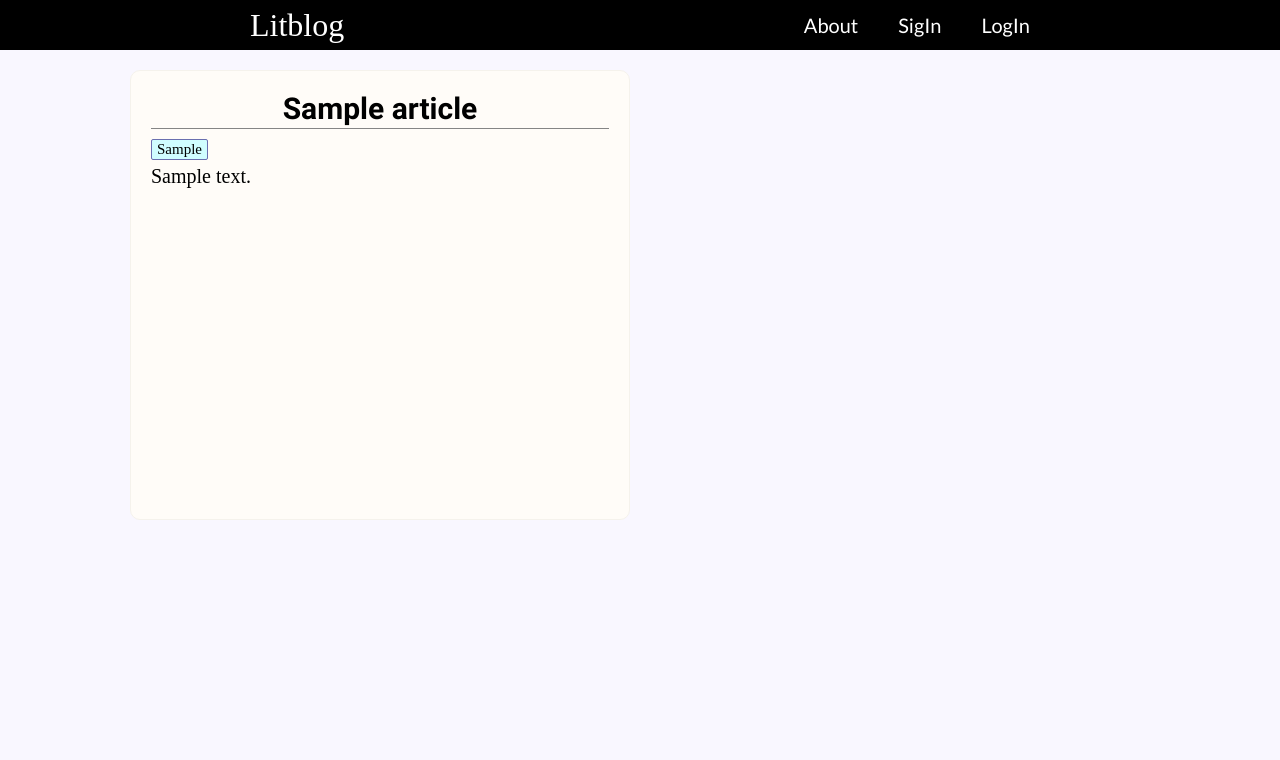
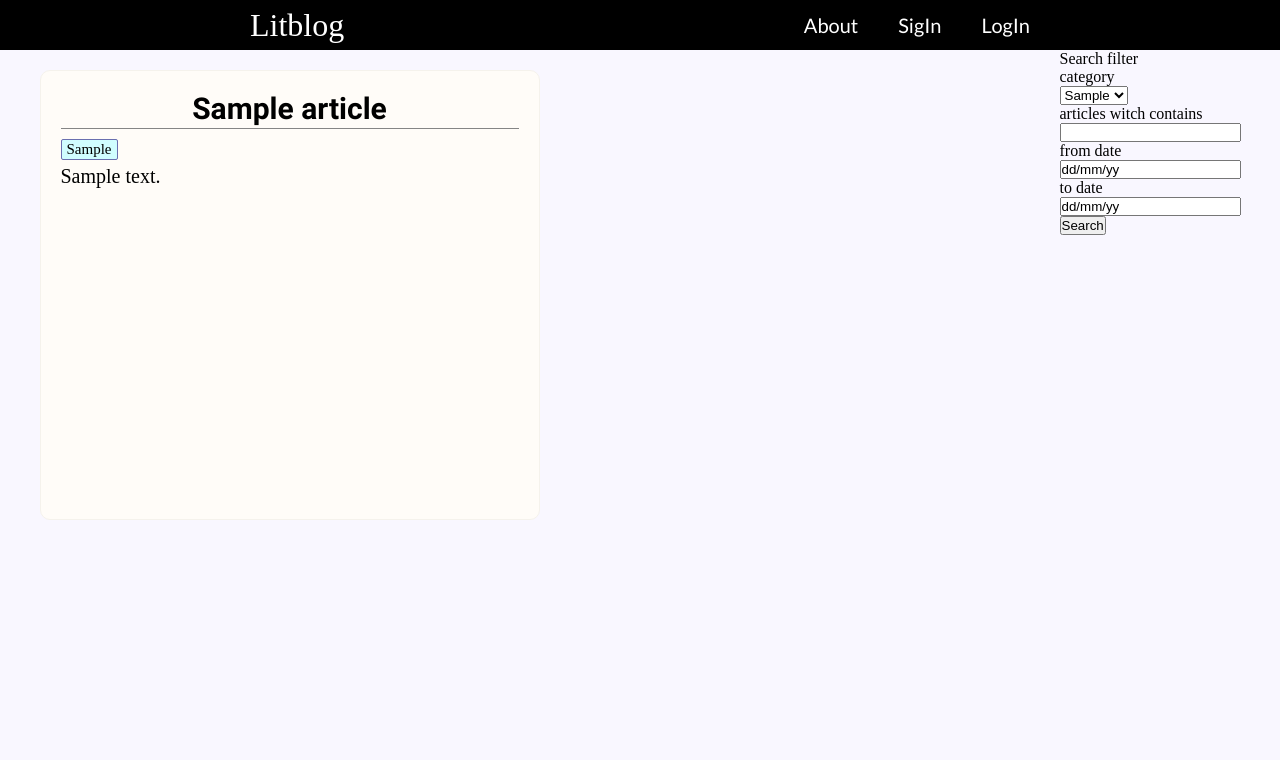
Before and after one commit to Azat482/django_blog, a Django app: page / in a window 1280 px wide. Shown: the top 760 px of the page. Run offline with Django 3.2, Linux system fonts and the light colour scheme; tables that the repository leaves empty hold one stand-in row (values such as "Sample post"); some web fonts are replaced.

Commit message:
add plain filter of articles in main page

```diff
--- a/janweb_blog/janweb_blog/settings.py
+++ b/janweb_blog/janweb_blog/settings.py
@@ -39,6 +39,7 @@ INSTALLED_APPS = [
     'django.contrib.sessions',
     'django.contrib.messages',
     'django.contrib.staticfiles',
+    'django.contrib.postgres',
     'rest_framework',
     'corsheaders',
     'main_web',
--- a/janweb_blog/main_web/forms.py
+++ b/janweb_blog/main_web/forms.py
@@ -1,7 +1,10 @@
 from django import forms
+from django.contrib.auth import validators
 from django.forms import widgets
 from django.forms.fields import CharField, ChoiceField
 from .models import Category
+from .logic.ArticleManager import GetCat
+from django.core.validators import RegexValidator
 
 class User_reg_form(forms.Form):
     login = forms.CharField(label='Your login')
@@ -20,13 +23,6 @@ class UserPostArticleForm(forms.Form):
         super().__init__(*args, **kwargs)
 
     #ГЕНИЙ МЫСЛИ
-    def GetCat():
-        CatList= Category.objects.all()
-        result = []
-        for row in CatList:
-            result.append( (row.cat, row.cat) )
-        return result
-
     name = forms.CharField(
         min_length=1,
         max_length=255,
@@ -36,7 +32,7 @@ class UserPostArticleForm(forms.Form):
 
     category = forms.ChoiceField(
         choices = GetCat,
-        widget= forms.Select(attrs={'id': 'select_cat'})
+        widget= forms.Select(attrs={'class': 'select_cat'})
         )
 
     short_description = forms.CharField(
@@ -53,3 +49,34 @@ class UserPostArticleForm(forms.Form):
         max_length=10000,
         label='Full text of article'
         )
+
+class FilterPostsForm(forms.Form):
+    DATA_FORMAT_VALIDATOR = RegexValidator(r'^\\d{2}\\.\\d{2}\\.\\d{4}$', 'wrong format of data')
+    cat_filter = forms.ChoiceField(
+        label='category',
+        choices=GetCat,
+        widget=forms.Select(attrs={'class': 'select_cat'}),
+        required=False
+    )
+
+    str_filter = forms.CharField(
+        label='articles witch contains',
+        min_length=1,
+        max_length=100,
+        widget = forms.TextInput(attrs={'class': 'search_field'}),
+        required=False,
+    )
+
+    data_from = forms.CharField(
+        initial='dd/mm/yy',
+        required=False,
+        label='from date',
+        validators=[DATA_FORMAT_VALIDATOR],
+        )
+
+    data_to   = forms.CharField(
+        initial='dd/mm/yy',
+        required=False,
+        label='to date',
+        validators=[DATA_FORMAT_VALIDATOR],
+        )
--- a/janweb_blog/main_web/logic/ArticleManager.py
+++ b/janweb_blog/main_web/logic/ArticleManager.py
@@ -1,7 +1,15 @@
+from django import forms
 from django.contrib import auth
 from django.contrib.auth.models import User
+from django.contrib.postgres import search
+from django.db.models import query_utils
+from django.db.models.query import QuerySet
 from django.http import request
+from django.utils.datetime_safe import date
 from ..models import Article, Category
+from django.contrib.postgres.search import SearchVector
+import datetime
+from itertools import chain
 
 class BaseArticleBox:
     def __init__(self, Art):
@@ -33,6 +41,8 @@ def AddPost(req, data):
         article.name = name
         article.short_description = short_text
         article.text = full_text
+        article.data_post = datetime.date.today()
+        article.time_post = datetime.datetime.now().time()
         article.save()
         article.cat.add(Category.objects.get(cat = category))
     except Exception as e:
@@ -40,12 +50,43 @@ def AddPost(req, data):
     else:
         return True
 
-def GetArtcles(filters = None):
-    toSendData = []
-    for item in Article.objects.all():
-        toSendData.append(BaseArticleBox(item))
+def GetArtcles(filters = {}):
+    print('FILTERS:', filters)
+    articles = None
+
+    if filters['str'] or filters['cat'] or filters['date'] or filters['time']:
+        filter_list = []
+
+        if filters['cat']:
+            qs_cat_filter      = Article.objects.filter(cat__cat = filters['cat'])
+            filter_list.append(qs_cat_filter)
+
+        if filters['str']:
+            print('IS NOT NONE STR!!!!!')
+            qs_name_filter     = Article.objects.filter(name__search = filters['str'])
+            qs_srt_desc_filter = Article.objects.filter(short_description__search = filters['str'])
+            qs_text_filter     = Article.objects.filter(text__search = filters['str'])
+            buff = QuerySet.union(qs_name_filter, qs_srt_desc_filter, qs_text_filter)
+            filter_list.append(buff)
+
+        if filters['date']:
+            pass
+
+        if filters['time']:
+            pass
+
+        articles = QuerySet.intersection(*filter_list)
+    else:
+        articles = Article.objects.all()
+
+    toSendData = [BaseArticleBox(item) for item in articles]
     return toSendData
 
 def GetFullPost(PostId):
     post = Article.objects.get(pk = PostId)
     return FullArticleBox(post)
+
+def GetCat():
+        CatList= Category.objects.all()
+        result = [(row.cat, row.cat) for row in CatList]
+        return result
--- a/janweb_blog/main_web/models.py
+++ b/janweb_blog/main_web/models.py
@@ -13,3 +13,5 @@ class Article(models.Model):
     cat = models.ManyToManyField(Category)
     short_description = models.CharField(max_length=500, default='')
     text = models.TextField(max_length=10000)
+    data_post = models.DateField(null=True, auto_now= False, auto_now_add=False)
+    time_post = models.TimeField(null=True, auto_now_add=False, auto_now=False)
--- a/janweb_blog/main_web/views.py
+++ b/janweb_blog/main_web/views.py
@@ -2,7 +2,7 @@ from django.http.response import Http404
 from .models import Article
 from django import forms
 from django.forms.fields import ChoiceField
-from .forms import User_reg_form, User_auth_form, UserPostArticleForm
+from .forms import User_reg_form, User_auth_form, UserPostArticleForm, FilterPostsForm
 
 from django.contrib import auth
 from django.contrib.auth import login
@@ -15,8 +15,17 @@ from .logic.ArticleManager import AddPost, GetArtcles, GetFullPost
 
 # Create your views here.
 def index(request):
-    data = dict()
-    data['articles'] = GetArtcles()
+    data = dict(
+        articles = GetArtcles(
+            filters = dict(
+                str  = request.GET.get('str_filter', False),
+                cat  = request.GET.get('cat_filter', False),
+                date = request.GET.get('data_filter', False),
+                time = request.GET.get('time_filter', False),
+            )
+        ),
+        FilterForm = FilterPostsForm(),
+    )
     if not request.user.is_authenticated:
         return render(request, 'index.html', context=data)
     else:
--- a/janweb_blog/static/css/articles_container.css
+++ b/janweb_blog/static/css/articles_container.css
@@ -9,9 +9,7 @@
     margin-top: 20px;
 }
 
-#pult{
-    width: 100%;
-}
+
 
 .box_post{
     background-color: rgb(255, 252, 248);
--- a/janweb_blog/templates/index.html
+++ b/janweb_blog/templates/index.html
@@ -9,6 +9,7 @@
     <link rel="stylesheet" href="{%static 'css/index.css'%}">
     <link rel="stylesheet" href="{%static 'css/fonts.css'%}">
     <link rel="stylesheet" href="{%static 'css/articles_container.css'%}">
+    <link rel="stylesheet" href="{%static 'css/article_filter.css'%}">
 </header>
 <body>
     <div class = 'Header'>
@@ -58,7 +59,19 @@
             {%endfor%}
         </div>
         <div id = 'pult'>
-
+            <div id = 'filter_field'>
+                <p>Search filter</p>
+                <form method="GET">
+                    {%csrf_token%}
+                    {%for item in FilterForm%}
+                    <div class = 'filter_item'>
+                        <div class = 'label_filter_field'>{{item.label}}</div>
+                        <div class = '{{item.name}}'>{{item}}</div>
+                    </div>
+                    {%endfor%}
+                    <input type="submit" value="Search">
+                </form>
+            </div>
         </div>
         {%endblock%}
     </div>
```
Also changed, not shown: janweb_blog/static/css/artcile_filter.css (added, +8 -0 lines), janweb_blog/static/css/post_page.css (+1 -6 lines), janweb_blog/main_web/migrations/0001_initial.py, janweb_blog/main_web/migrations/0002_auto_20210720_1906.py (deleted), janweb_blog/main_web/migrations/0003_auto_20210723_2100.py (deleted), janweb_blog/main_web/migrations/0004_auto_20210725_1543.py (deleted).
